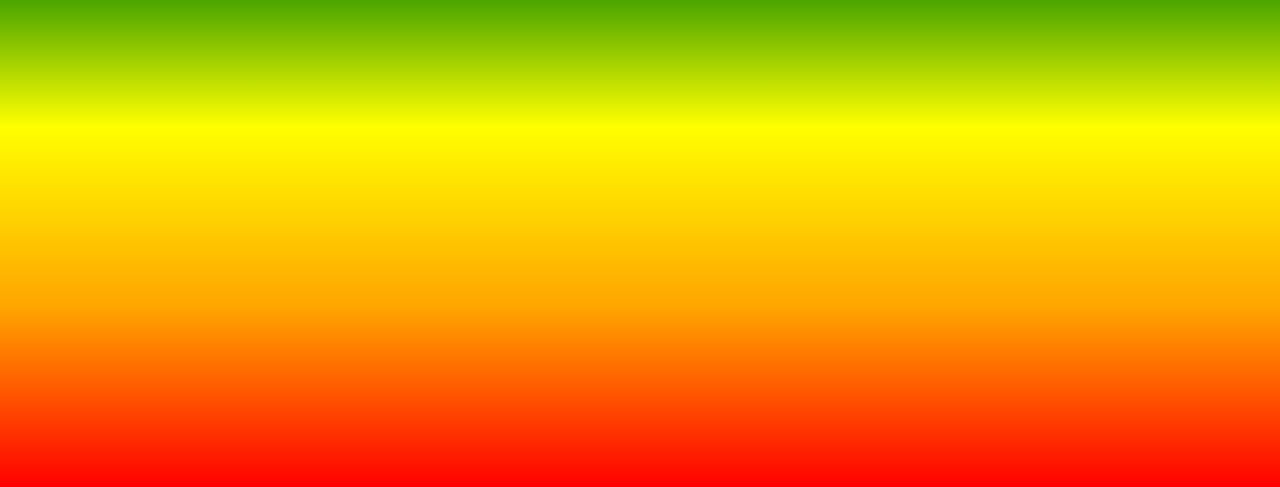
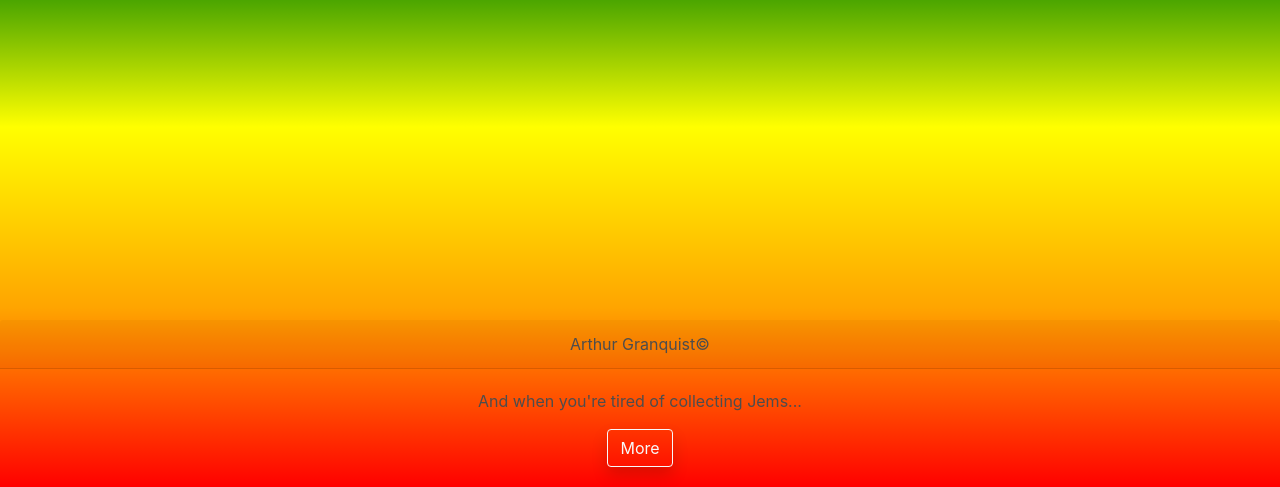
Before and after one commit to theartofnoise/Jem-Junky, a plain HTML site: page index.html in a window 1280 px wide. Shown: the part 593-1080 px from the top of the page. Drawn offline with nearby package versions, Linux system fonts and the light colour scheme.

Commit message:
added footer and web links

```diff
--- a/assets/css/style.css
+++ b/assets/css/style.css
@@ -24,9 +24,11 @@
     width: 85%;
     margin: auto;
 
+}
+#bankStyle {
+        color: #48ff00;
 
-
-}
+    }
 #time {
 
 }
@@ -86,10 +88,23 @@ img {
 #grad {
     background-image: linear-gradient(to top, red,orange,yellow,green,blue,indigo,violet);
     height: 1080px;
+    position: relative;
 
 }
 body {
     padding-bottom: 90px;
+}
+html {
+
+}
+footer {
+    position: absolute;
+    bottom: 0px;
+    left: 0%;
+    width: 100%;
+    border-radius: 0rem;
+    color: rgb(77, 77, 77)
+
 }
 @media only screen and (max-width: 500px) {
     .jemJunk {
@@ -99,10 +114,7 @@ body {
     #arrow {
         top: -250px;
     }
-    #bankStyle {
-        color: #48ff00!important;
 
-    }*/
     #grad {
         height: 1080px;
     }
--- a/index.html
+++ b/index.html
@@ -54,7 +54,7 @@
 
                 </div>
                 <div id="bankStyle" class="col-sm-8">
-                    <h3 style="color:#48ff00">Your BANK: <span id="bank"></span> Jems</h3>
+                    <h3>Your BANK: <span id="bank"></span> Jems</h3>
                 </div>
                 <div class="col-sm-2">
 
@@ -98,6 +98,18 @@
                 <img id="neon" class="glowing-border" src="assets/images/neon_crystal.jpg" alt="Smiley face" height="150" width="150">
             </div>
       </div>
+      <footer class="text-center">
+          <div>
+              <div class="card-header">
+                  Arthur Granquist&copy;
+              </div>
+              <div class="card-body">
+
+                <p class="card-text">And when you're tired of collecting Jems...</p>
+                <a href="https://theartofnoise.github.io/Bootstrap-Portfolio/portfolio.html" class="shadow btn btn btn-outline-light">More</a>
+              </div>
+            </div>
+      </footer>
 </body>
 
 </html>
```
